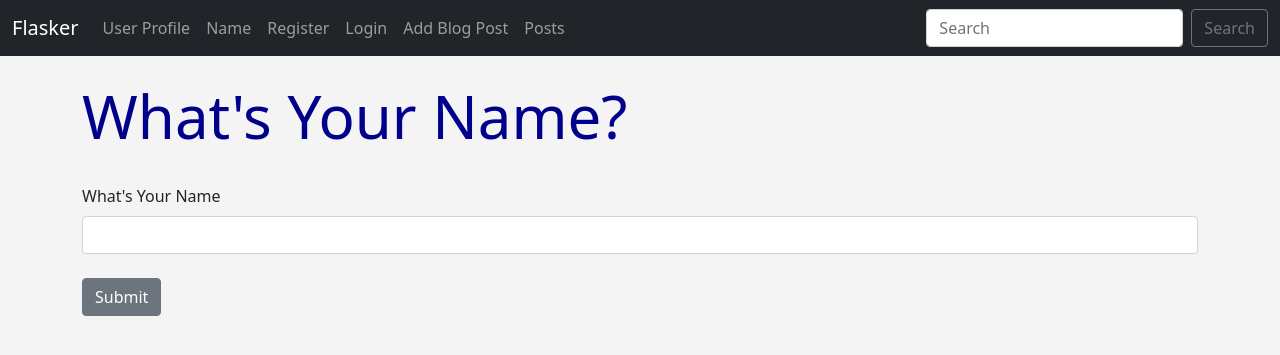
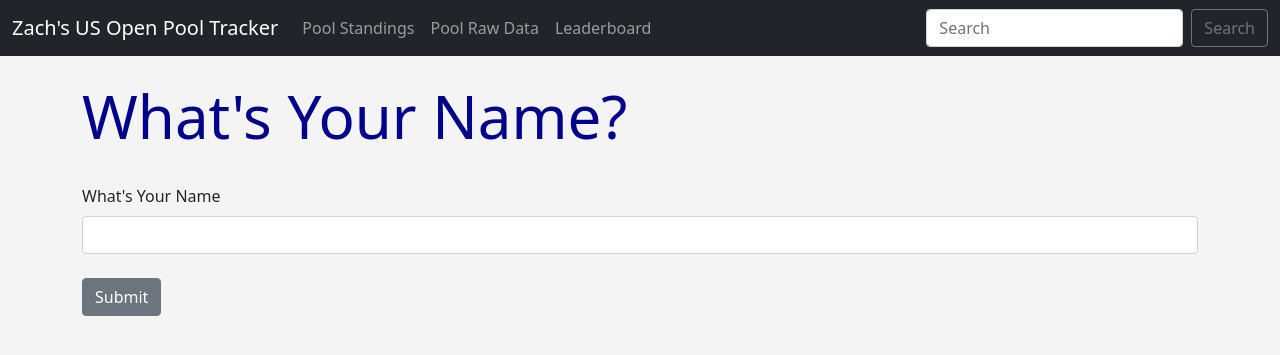
Before and after one commit to Laneville/usopen-pool, a Flask app: page /name in a window 1280 px wide. Shown: the top 355 px of the page. Run offline with Flask 2, Linux system fonts and the light colour scheme; some libraries are stand-ins or nearby versions.

Commit message:
latest changes to Len's golf pool tracker

```diff
--- a/app.py
+++ b/app.py
@@ -11,7 +11,11 @@ from flask_ckeditor import CKEditor
 from werkzeug.utils import secure_filename
 import uuid as uuid
 import os
-
+import pandas as pd
+import numpy as np
+import requests
+from bs4 import BeautifulSoup
+import lxml.html as lh
 
 # Create a Flask Instance
 app = Flask(__name__)
@@ -19,10 +23,10 @@ app = Flask(__name__)
 ckeditor = CKEditor(app)
 # Add Database
 # Old SQLite DB
-#app.config['SQLALCHEMY_DATABASE_URI'] = 'sqlite:///users.db'
+app.config['SQLALCHEMY_DATABASE_URI'] = 'sqlite:///users.db'
 # app.config['SQLALCHEMY_DATABASE_URI'] = 'postgres://fvmdxyjigwbmiu:d31d36c7613e08f7ad37a6e40007189d7f2f44fbc99234b339994780a122d870@ec2-3-214-190-189.compute-1.amazonaws.com:5432/d17b5scj97ckqe'
 
-app.config['SQLALCHEMY_DATABASE_URI'] = 'postgres://kzzgtepmihknds:032e659278e70aeeba6bc9ae8d4a22e6257ca5ce85feb9a5bf8c18f2a683087e@ec2-44-196-174-238.compute-1.amazonaws.com:5432/da3ak0ru9lfrn1'
+# app.config['SQLALCHEMY_DATABASE_URI'] = 'postgres://kzzgtepmihknds:032e659278e70aeeba6bc9ae8d4a22e6257ca5ce85feb9a5bf8c18f2a683087e@ec2-44-196-174-238.compute-1.amazonaws.com:5432/da3ak0ru9lfrn1'
 
 
 # New MySQL DB
@@ -37,6 +41,13 @@ app.config['UPLOAD_FOLDER'] = UPLOAD_FOLDER
 
 db = SQLAlchemy(app)
 migrate = Migrate(app, db)
+
+
+def cleanup(row):
+    if row['POS'][:1] == 'T':
+        return row['POS'][1:]
+    else:
+        return row['POS'][:]
 
 # Flask_Login Stuff
 login_manager = LoginManager()
@@ -82,325 +93,192 @@ def search():
 		 form=form,
 		 searched = post.searched,
 		 posts = posts)
-# Create Login Page
-@app.route('/login', methods=['GET', 'POST'])
-def login():
-	form = LoginForm()
-	if form.validate_on_submit():
-		user = Users.query.filter_by(username=form.username.data).first()
-		if user:
-			# Check the hash
-			if check_password_hash(user.password_hash, form.password.data):
-				login_user(user)
-				flash("Login Succesfull!!")
-				return redirect(url_for('dashboard'))
-			else:
-				flash("Wrong Password - Try Again!")
-		else:
-			flash("That User Doesn't Exist! Try Again...")
 
 
-	return render_template('login.html', form=form)
+@app.route('/pool_standings')
+def pool_standings():
+	url="http://www.espn.com/golf/leaderboard"
+	page = requests.get(url)
+	doc = lh.fromstring(page.content)
+	tr_elements = doc.xpath('//tr')
+	#Create empty list
+	col=[]
+	i=0
+	#For each row, store each first element (header) and an empty list
+	for t in tr_elements[0]:
+		i+=1
+		name=t.text_content()
+		col.append((name,[]))
 
-# Create Logout Page
-@app.route('/logout', methods=['GET', 'POST'])
-@login_required
-def logout():
-	logout_user()
-	flash("You Have Been Logged Out!  Thanks For Stopping By...")
-	return redirect(url_for('login'))
+	#Since out first row is the header, data is stored on the second row onwards
+	for j in range(1,len(tr_elements)):
+		#T is our j'th row
+		T=tr_elements[j]
+		#i is the index of our column
+		i=0
+		#Iterate through each element of the row
+		for t in T.iterchildren():
+			data=t.text_content()
+			#Check if row is empty
+			if i>0:
+			#Convert any numerical value to integers
+				try:
+					data=int(data)
+				except:
+					pass
+			#Append the data to the empty list of the i'th column
+			col[i][1].append(data)
+			#Increment i for the next column
+			i+=1
 
-# Create Dashboard Page
-@app.route('/dashboard', methods=['GET', 'POST'])
-@login_required
-def dashboard():
-	form = UserForm()
-	id = current_user.id
-	name_to_update = Users.query.get_or_404(id)
-	if request.method == "POST":
-		name_to_update.name = request.form['name']
-		name_to_update.email = request.form['email']
-		name_to_update.favorite_color = request.form['favorite_color']
-		name_to_update.username = request.form['username']
-		name_to_update.about_author = request.form['about_author']
+	Dict={title:column for (title,column) in col}
+	df=pd.DataFrame(Dict)
 
+	df_picks = pd.read_csv(r"C:\Users\Zacharie\Desktop\Programming\masters-stats\usopen-player-selections_v2.csv")
+	df_final = df_picks.merge(df,on='PLAYER',how='left')
+	df_final['TOT'].replace('--',999,inplace=True)
+	df_final.dropna(inplace=True)
+	df_final_two = df_final.groupby('Team Name')['TOT'].sum().reset_index().sort_values(by='TOT',ascending=True)
+	df_final_two['Position'] = df_final_two['TOT'].rank(method='min')
+	df_final_two.sort_values(by='Position',inplace=True)
 
-		# Check for profile pic
-		if request.files['profile_pic']:
-			name_to_update.profile_pic = request.files['profile_pic']
-
-			# Grab Image Name
-			pic_filename = secure_filename(name_to_update.profile_pic.filename)
-			# Set UUID
-			pic_name = str(uuid.uuid1()) + "_" + pic_filename
-			# Save That Image
-			saver = request.files['profile_pic']
-
-
-			# Change it to a string to save to db
-			name_to_update.profile_pic = pic_name
-			try:
-				db.session.commit()
-				saver.save(os.path.join(app.config['UPLOAD_FOLDER'], pic_name))
-				flash("User Updated Successfully!")
-				return render_template("dashboard.html",
-					form=form,
-					name_to_update = name_to_update)
-			except:
-				flash("Error!  Looks like there was a problem...try again!")
-				return render_template("dashboard.html",
-					form=form,
-					name_to_update = name_to_update)
-		else:
-			db.session.commit()
-			flash("User Updated Successfully!")
-			return render_template("dashboard.html",
-				form=form,
-				name_to_update = name_to_update)
-	else:
-		return render_template("dashboard.html",
-				form=form,
-				name_to_update = name_to_update,
-				id = id)
-
-	return render_template('dashboard.html')
+	return render_template("pool-standings.html",df_final=df_final_two)
 
 
 
+@app.route('/pool_raw_data')
+def pool_raw_data():
+	url="http://www.espn.com/golf/leaderboard"
+	page = requests.get(url)
+	doc = lh.fromstring(page.content)
+	tr_elements = doc.xpath('//tr')
+	#Create empty list
+	col=[]
+	i=0
+	#For each row, store each first element (header) and an empty list
+	for t in tr_elements[0]:
+		i+=1
+		name=t.text_content()
+		col.append((name,[]))
 
+	#Since out first row is the header, data is stored on the second row onwards
+	for j in range(1,len(tr_elements)):
+		#T is our j'th row
+		T=tr_elements[j]
+		#i is the index of our column
+		i=0
+		#Iterate through each element of the row
+		for t in T.iterchildren():
+			data=t.text_content()
+			#Check if row is empty
+			if i>0:
+			#Convert any numerical value to integers
+				try:
+					data=int(data)
+				except:
+					pass
+			#Append the data to the empty list of the i'th column
+			col[i][1].append(data)
+			#Increment i for the next column
+			i+=1
 
+	Dict={title:column for (title,column) in col}
+	df=pd.DataFrame(Dict)
 
-@app.route('/posts/delete/<int:id>')
-@login_required
-def delete_post(id):
-	post_to_delete = Posts.query.get_or_404(id)
-	id = current_user.id
-	if id == post_to_delete.poster.id or id == 14:
-		try:
-			db.session.delete(post_to_delete)
-			db.session.commit()
+	df_picks = pd.read_csv(r"C:\Users\Zacharie\Desktop\Programming\masters-stats\usopen-player-selections_v2.csv")
+	df_final = df_picks.merge(df,on='PLAYER',how='left')
+	return render_template("pool.html",df_final=df_final)
 
-			# Return a message
-			flash("Blog Post Was Deleted!")
-
-			# Grab all the posts from the database
-			posts = Posts.query.order_by(Posts.date_posted)
-			return render_template("posts.html", posts=posts)
-
-
-		except:
-			# Return an error message
-			flash("Whoops! There was a problem deleting post, try again...")
-
-			# Grab all the posts from the database
-			posts = Posts.query.order_by(Posts.date_posted)
-			return render_template("posts.html", posts=posts)
-	else:
-		# Return a message
-		flash("You Aren't Authorized To Delete That Post!")
-
-		# Grab all the posts from the database
-		posts = Posts.query.order_by(Posts.date_posted)
-		return render_template("posts.html", posts=posts)
 
 @app.route('/posts')
 def posts():
-	# Grab all the posts from the database
-	posts = Posts.query.order_by(Posts.date_posted)
-	return render_template("posts.html", posts=posts)
+	url="http://www.espn.com/golf/leaderboard"
+	page = requests.get(url)
+	doc = lh.fromstring(page.content)
+	tr_elements = doc.xpath('//tr')
+	#Create empty list
+	col=[]
+	i=0
+	#For each row, store each first element (header) and an empty list
+	for t in tr_elements[0]:
+		i+=1
+		name=t.text_content()
+		col.append((name,[]))
 
-@app.route('/posts/<int:id>')
-def post(id):
-	post = Posts.query.get_or_404(id)
-	return render_template('post.html', post=post)
+	#Since out first row is the header, data is stored on the second row onwards
+	for j in range(1,len(tr_elements)):
+		#T is our j'th row
+		T=tr_elements[j]
+		#i is the index of our column
+		i=0
+		#Iterate through each element of the row
+		for t in T.iterchildren():
+			data=t.text_content()
+			#Check if row is empty
+			if i>0:
+			#Convert any numerical value to integers
+				try:
+					data=int(data)
+				except:
+					pass
+			#Append the data to the empty list of the i'th column
+			col[i][1].append(data)
+			#Increment i for the next column
+			i+=1
 
-@app.route('/posts/edit/<int:id>', methods=['GET', 'POST'])
-@login_required
-def edit_post(id):
-	post = Posts.query.get_or_404(id)
-	form = PostForm()
-	if form.validate_on_submit():
-		post.title = form.title.data
-		#post.author = form.author.data
-		post.slug = form.slug.data
-		post.content = form.content.data
-		# Update Database
-		db.session.add(post)
-		db.session.commit()
-		flash("Post Has Been Updated!")
-		return redirect(url_for('post', id=post.id))
-
-	if current_user.id == post.poster_id or current_user.id == 14:
-		form.title.data = post.title
-		#form.author.data = post.author
-		form.slug.data = post.slug
-		form.content.data = post.content
-		return render_template('edit_post.html', form=form)
-	else:
-		flash("You Aren't Authorized To Edit This Post...")
-		posts = Posts.query.order_by(Posts.date_posted)
-		return render_template("posts.html", posts=posts)
-
-
-
-# Add Post Page
-@app.route('/add-post', methods=['GET', 'POST'])
-#@login_required
-def add_post():
-	form = PostForm()
-
-	if form.validate_on_submit():
-		poster = current_user.id
-		post = Posts(title=form.title.data, content=form.content.data, poster_id=poster, slug=form.slug.data)
-		# Clear The Form
-		form.title.data = ''
-		form.content.data = ''
-		#form.author.data = ''
-		form.slug.data = ''
-
-		# Add post data to database
-		db.session.add(post)
-		db.session.commit()
-
-		# Return a Message
-		flash("Blog Post Submitted Successfully!")
-
-	# Redirect to the webpage
-	return render_template("add_post.html", form=form)
-
-
-
-# Json Thing
-@app.route('/date')
-def get_current_date():
-	favorite_pizza = {
-		"John": "Pepperoni",
-		"Mary": "Cheese",
-		"Tim": "Mushroom"
-	}
-	return favorite_pizza
-	#return {"Date": date.today()}
-
-
-
-
-
-
-@app.route('/delete/<int:id>')
-@login_required
-def delete(id):
-	# Check logged in id vs. id to delete
-	if id == current_user.id:
-		user_to_delete = Users.query.get_or_404(id)
-		name = None
-		form = UserForm()
-
-		try:
-			db.session.delete(user_to_delete)
-			db.session.commit()
-			flash("User Deleted Successfully!!")
-
-			our_users = Users.query.order_by(Users.date_added)
-			return render_template("add_user.html",
-			form=form,
-			name=name,
-			our_users=our_users)
-
-		except:
-			flash("Whoops! There was a problem deleting user, try again...")
-			return render_template("add_user.html",
-			form=form, name=name,our_users=our_users)
-	else:
-		flash("Sorry, you can't delete that user! ")
-		return redirect(url_for('dashboard'))
-
-# Update Database Record
-@app.route('/update/<int:id>', methods=['GET', 'POST'])
-@login_required
-def update(id):
-	form = UserForm()
-	name_to_update = Users.query.get_or_404(id)
-	if request.method == "POST":
-		name_to_update.name = request.form['name']
-		name_to_update.email = request.form['email']
-		name_to_update.favorite_color = request.form['favorite_color']
-		name_to_update.username = request.form['username']
-		try:
-			db.session.commit()
-			flash("User Updated Successfully!")
-			return render_template("update.html",
-				form=form,
-				name_to_update = name_to_update, id=id)
-		except:
-			flash("Error!  Looks like there was a problem...try again!")
-			return render_template("update.html",
-				form=form,
-				name_to_update = name_to_update,
-				id=id)
-	else:
-		return render_template("update.html",
-				form=form,
-				name_to_update = name_to_update,
-				id = id)
-
-
-
-#def index():
-#	return "<h1>Hello World!</h1>"
-
-# FILTERS!!!
-#safe
-#capitalize
-#lower
-#upper
-#title
-#trim
-#striptags
-
-
-@app.route('/user/add', methods=['GET', 'POST'])
-def add_user():
-	name = None
-	form = UserForm()
-	if form.validate_on_submit():
-		user = Users.query.filter_by(email=form.email.data).first()
-		if user is None:
-			# Hash the password!!!
-			hashed_pw = generate_password_hash(form.password_hash.data, "sha256")
-			user = Users(username=form.username.data, name=form.name.data, email=form.email.data, favorite_color=form.favorite_color.data, password_hash=hashed_pw)
-			db.session.add(user)
-			db.session.commit()
-		name = form.name.data
-		form.name.data = ''
-		form.username.data = ''
-		form.email.data = ''
-		form.favorite_color.data = ''
-		form.password_hash.data = ''
-
-		flash("User Added Successfully!")
-	our_users = Users.query.order_by(Users.date_added)
-	return render_template("add_user.html",
-		form=form,
-		name=name,
-		our_users=our_users)
+	Dict={title:column for (title,column) in col}
+	df=pd.DataFrame(Dict)
+	return render_template("players-selected.html",df=df)
 
 # Create a route decorator
 @app.route('/')
 def index():
-	first_name = "John"
-	stuff = "This is bold text"
+	url="http://www.espn.com/golf/leaderboard"
+	page = requests.get(url)
+	doc = lh.fromstring(page.content)
+	tr_elements = doc.xpath('//tr')
+	#Create empty list
+	col=[]
+	i=0
+	#For each row, store each first element (header) and an empty list
+	for t in tr_elements[0]:
+		i+=1
+		name=t.text_content()
+		col.append((name,[]))
 
-	favorite_pizza = ["Pepperoni", "Cheese", "Mushrooms", 41]
-	return render_template("index.html",
-		first_name=first_name,
-		stuff=stuff,
-		favorite_pizza = favorite_pizza)
+	#Since out first row is the header, data is stored on the second row onwards
+	for j in range(1,len(tr_elements)):
+		#T is our j'th row
+		T=tr_elements[j]
+		#i is the index of our column
+		i=0
+		#Iterate through each element of the row
+		for t in T.iterchildren():
+			data=t.text_content()
+			#Check if row is empty
+			if i>0:
+			#Convert any numerical value to integers
+				try:
+					data=int(data)
+				except:
+					pass
+			#Append the data to the empty list of the i'th column
+			col[i][1].append(data)
+			#Increment i for the next column
+			i+=1
 
-# localhost:5000/user/John
-@app.route('/user/<name>')
+	Dict={title:column for (title,column) in col}
+	df=pd.DataFrame(Dict)
 
-def user(name):
-	return render_template("user.html", user_name=name)
+	df_picks = pd.read_csv(r"C:\Users\Zacharie\Desktop\Programming\masters-stats\usopen-player-selections_v2.csv")
+	df_final = df_picks.merge(df,on='PLAYER',how='left')
+	df_final['TOT'].replace('--',999,inplace=True)
+	df_final.dropna(inplace=True)
+	df_final_two = df_final.groupby('Team Name')['TOT'].sum().reset_index().sort_values(by='TOT',ascending=True)
+	df_final_two['Position'] = df_final_two['TOT'].rank(method='min')
+	df_final_two.sort_values(by='Position',inplace=True)
+	return render_template("pool-standings.html", df_final=df_final_two)
+
 
 # Create Custom Error Pages
 
--- a/templates/500.html
+++ b/templates/500.html
@@ -5,7 +5,7 @@
 	<br/>
 	<center>
 	<h1>500 Internal Server Error</h1>
-	<p>Something Went Wrong! Try Again...</p>
+	<p>Something Went Wrong! I'm working on fixing this soon :)</p>
 
 	</center>
 
--- a/templates/base.html
+++ b/templates/base.html
@@ -12,7 +12,7 @@
     <link href="{{ url_for('static', filename='css/style.css') }}" rel="stylesheet">
 
 
-    <title>Flasker!</title>
+    <title>US Open Pool Tracker</title>
   </head>
   <body>
   	{% include 'navbar.html' %}
--- a/templates/dashboard.html
+++ b/templates/dashboard.html
@@ -40,9 +40,6 @@
 
 	<strong>Email:</strong>
 	{{ current_user.email }}<br/>
-
-	<strong>Favorite Color:</strong>
-	{{ current_user.favorite_color }}<br/>
 
 	<strong>About Author:</strong>
 	{{ current_user.about_author }}<br/>
--- a/templates/login.html
+++ b/templates/login.html
@@ -14,7 +14,7 @@
 
 
 
-	<h1>Login!</h1>
+	<h1>Welcome to US Open Pool Tracker</h1>
 	<br/><br/>
 
 
--- a/templates/navbar.html
+++ b/templates/navbar.html
@@ -1,48 +1,21 @@
 <nav class="navbar navbar-expand-lg navbar-dark bg-dark">
   <div class="container-fluid">
-    <a class="navbar-brand" href="{{ url_for('index') }}">Flasker</a>
+    <a class="navbar-brand" href="{{ url_for('index') }}">Zach's US Open Pool Tracker</a>
     <button class="navbar-toggler" type="button" data-bs-toggle="collapse" data-bs-target="#navbarSupportedContent" aria-controls="navbarSupportedContent" aria-expanded="false" aria-label="Toggle navigation">
       <span class="navbar-toggler-icon"></span>
     </button>
     <div class="collapse navbar-collapse" id="navbarSupportedContent">
       <ul class="navbar-nav me-auto mb-2 mb-lg-0">
 
-        <li class="nav-item">
-          <a class="nav-link" href="{{ url_for('user', name='John')}}">User Profile</a>
-        </li>
 
         <li class="nav-item">
-          <a class="nav-link" href="{{ url_for('name')}}">Name</a>
+          <a class="nav-link" href="{{ url_for('pool_standings')}}">Pool Standings</a>
         </li>
-
-        {% if current_user.is_authenticated %}
-          <li class="nav-item">
-            <a class="nav-link" href="{{ url_for('dashboard')}}">Dashboard</a>
-          </li>
-
-          {% if current_user.id == 1 %}
-          <li class="nav-item">
-            <a class="nav-link" href="{{ url_for('admin')}}">Admin</a>
-          </li>
-          {% endif %}
-
-          <li class="nav-item">
-            <a class="nav-link" href="{{ url_for('logout')}}">Logout</a>
-          </li>
-        {% else %}
-          <li class="nav-item">
-            <a class="nav-link" href="{{ url_for('add_user')}}">Register</a>
-          </li>
-          <li class="nav-item">
-            <a class="nav-link" href="{{ url_for('login')}}">Login</a>
-          </li>
-        {% endif %}
         <li class="nav-item">
-          <a class="nav-link" href="{{ url_for('add_post')}}">Add Blog Post</a>
+          <a class="nav-link" href="{{ url_for('pool_raw_data')}}">Pool Raw Data</a>
         </li>
-
          <li class="nav-item">
-          <a class="nav-link" href="{{ url_for('posts')}}">Posts</a>
+          <a class="nav-link" href="{{ url_for('posts')}}">Leaderboard</a>
         </li>
 
 
```
Also changed, not shown: templates/add_user.html (+2 -25 lines), templates/index.html (+1 -18 lines), templates/players-selected.html (added, +42 -0 lines), templates/pool-standings.html (added, +28 -0 lines), templates/pool.html (added, +44 -0 lines), templates/search.html (+0 -20 lines).
